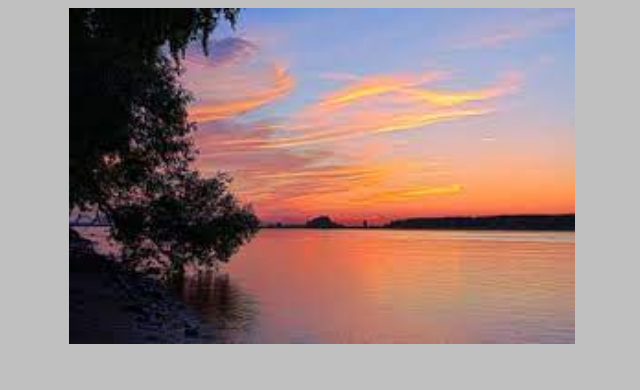
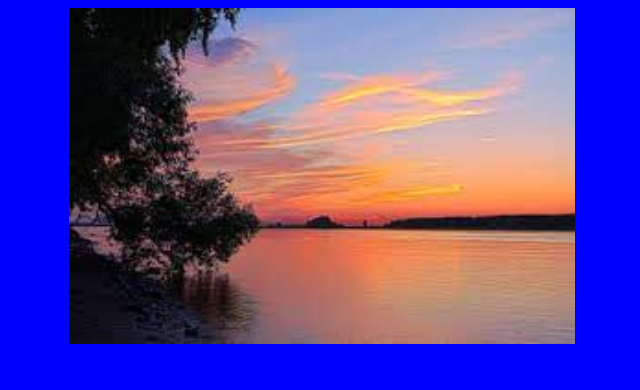
Before and after one commit to AdenSial/AdenSial.github.io, a plain HTML site: page index.html in a window 1280 px wide. Shown: the top 390 px of the page, without its empty margins (318-958 px from the left). Drawn offline with Linux system fonts and the light colour scheme.

Commit message:
Update master.css

```diff
--- a/css/master.css
+++ b/css/master.css
@@ -13,7 +13,7 @@
   }
 
   body {
-    background-color:silver;/* set the background color here */
+    background-color:blue;/* set the background color here */
     color: black;/* set the text color to black here */
     font-familt:Arial, Helvetica, sans-serif;/* set the font here */
     text-align: center;  /* set the text alignment here */
```
